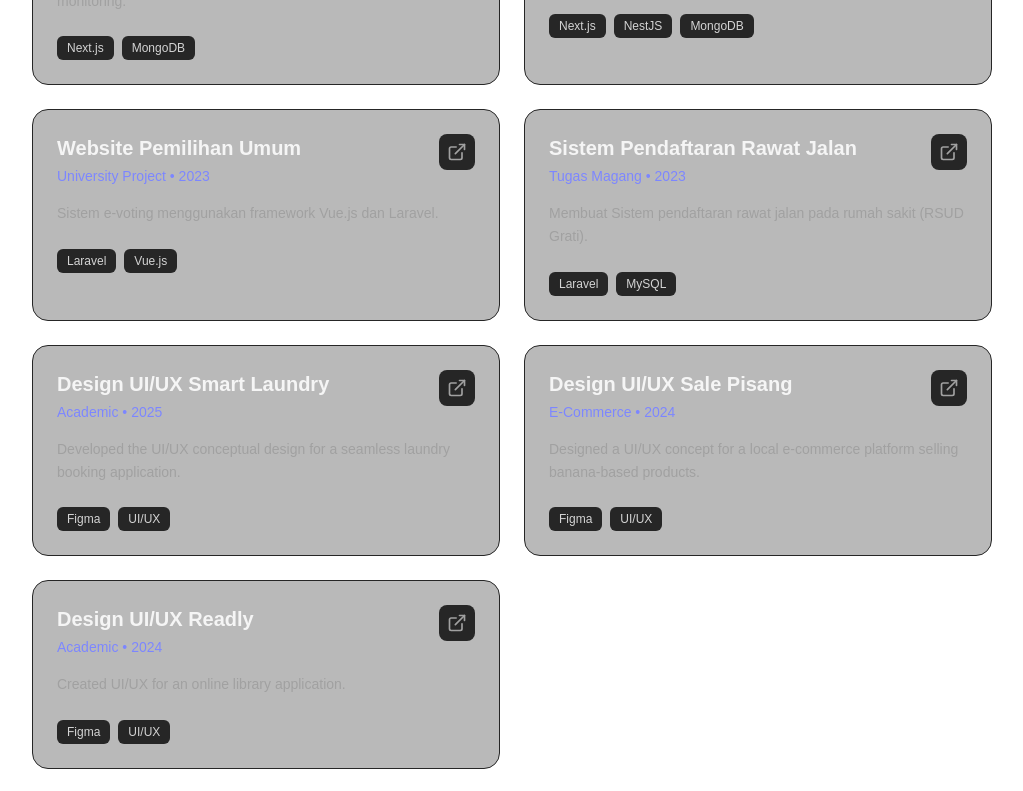
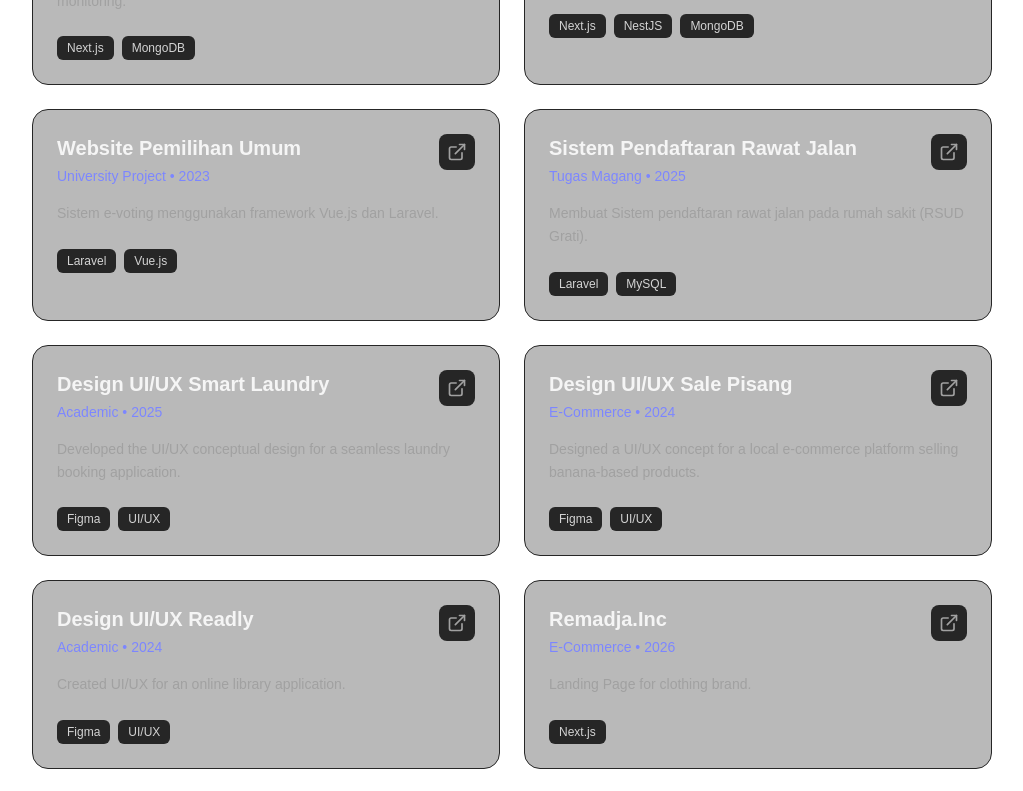
Before and after one commit to DimasBrahmantya/dimas-porto, a Next.js app: page / in a window 1280 px wide. Shown: the part 2520-3311 px from the top of the page, without its empty margins (128-1151 px from the left). Built offline with nearby package versions, Linux system fonts and the light colour scheme.

Commit message:
gatau ini apa yg dirubah

```diff
--- a/app/page.tsx
+++ b/app/page.tsx
@@ -1,6 +1,7 @@
 "use client";
 
 import { motion, Variants } from "framer-motion";
+import { desc } from "framer-motion/client";
 import {
   GraduationCap,
   Briefcase,
@@ -251,51 +252,82 @@ export default function Portfolio() {
               {
                 title: "SIMRS Rawat Jalan",
                 type: "Tugas Akhir",
-                year: "2024",
+                year: "2026",
                 desc: "Sistem untuk pendaftaran rawat jalan di rumah sakit, dengan fitur tambahan seperti manajemen jadwal dokter, data dokter, dan monitoring.",
-                tech: ["Next.js", "MongoDB"]
+                tech: ["Next.js", "MongoDB"],
+                link: "https://github.com/DimasBrahmantya/Simrs-Rawat-Jalan.git"
               },
               {
                 title: "Secure Hub",
                 type: "Tugas Kuliah",
-                year: "2024",
+                year: "2025",
                 desc: "Sistem deteksi tautan (link) aman untuk menghindari phishing. Dibangun menggunakan arsitektur modern.",
-                tech: ["Next.js", "NestJS", "MongoDB"]
+                tech: ["Next.js", "NestJS", "MongoDB"],
+                link: "https://github.com/DimasBrahmantya/Secure-Hub.git"
               },
               {
                 title: "Website Pemilihan Umum",
                 type: "University Project",
                 year: "2023",
                 desc: "Sistem e-voting menggunakan framework Vue.js dan Laravel.",
-                tech: ["Laravel", "Vue.js"]
+                tech: ["Laravel", "Vue.js"],
+                link: "https://github.com/DimasBrahmantya"
               },
               {
                 title: "Sistem Pendaftaran Rawat Jalan",
                 type: "Tugas Magang",
-                year: "2023",
+                year: "2025",
                 desc: "Membuat Sistem pendaftaran rawat jalan pada rumah sakit (RSUD Grati).",
-                tech: ["Laravel", "MySQL"]
+                tech: ["Laravel", "MySQL"],
+                link: "https://github.com/DimasBrahmantya/PendaftaranRawatJalan.git"
               },
               {
                 title: "Design UI/UX Smart Laundry",
                 type: "Academic",
                 year: "2025",
                 desc: "Developed the UI/UX conceptual design for a seamless laundry booking application.",
-                tech: ["Figma", "UI/UX"]
+                tech: ["Figma", "UI/UX"],
+                link: "https://figma.com"
               },
               {
                 title: "Design UI/UX Sale Pisang",
                 type: "E-Commerce",
                 year: "2024",
                 desc: "Designed a UI/UX concept for a local e-commerce platform selling banana-based products.",
-                tech: ["Figma", "UI/UX"]
+                tech: ["Figma", "UI/UX"],
+                link: "https://figma.com"
               },
               {
                 title: "Design UI/UX Readly",
                 type: "Academic",
                 year: "2024",
                 desc: "Created UI/UX for an online library application.",
-                tech: ["Figma", "UI/UX"]
+                tech: ["Figma", "UI/UX"],
+                link: "https://figma.com"
+              },
+              {
+                title: "Remadja.Inc",
+                type: "E-Commerce",
+                year: "2026",
+                desc: "Landing Page for clothing brand.",
+                tech: ["Next.js"],
+                link: "https://remadja-inc.vercel.app/"
+              },
+              {
+                title: "Portfolio Rismanyah",
+                type: "Academis",
+                year: "2026",
+                desc: "Landing Page for a portfolio.",
+                tech: ["Next.js"],
+                link: "https://rismansyah-portofolio.vercel.app/"
+              },
+              {
+                title: "Portfolio Dimas",
+                type: "Academic",
+                year: "2026",
+                desc: "Landing Page for a portfolio.",
+                tech: ["Next.js"],
+                link: "https://dimas-portfolio-smoky.vercel.app/"
               }
             ].map((project, idx) => (
               <motion.div
@@ -309,9 +341,20 @@ export default function Portfolio() {
                     <h3 className="text-xl font-bold text-neutral-100 group-hover:text-indigo-300 transition-colors">{project.title}</h3>
                     <p className="text-sm text-indigo-400 mt-1">{project.type} &bull; {project.year}</p>
                   </div>
-                  <div className="p-2 bg-neutral-800 rounded-lg group-hover:bg-indigo-500/20 transition-colors">
-                    <ExternalLink className="w-5 h-5 text-neutral-400 group-hover:text-indigo-400" />
-                  </div>
+                  {project.link ? (
+                    <a
+                      href={project.link}
+                      target="_blank"
+                      rel="noopener noreferrer"
+                      className="p-2 bg-neutral-800 rounded-lg group-hover:bg-indigo-500/20 transition-colors z-10 relative"
+                    >
+                      <ExternalLink className="w-5 h-5 text-neutral-400 group-hover:text-indigo-400" />
+                    </a>
+                  ) : (
+                    <div className="p-2 bg-neutral-800 rounded-lg opacity-40 cursor-not-allowed">
+                      <ExternalLink className="w-5 h-5 text-neutral-400" />
+                    </div>
+                  )}
                 </div>
                 <p className="text-neutral-400 text-sm leading-relaxed mb-6">
                   {project.desc}
```
